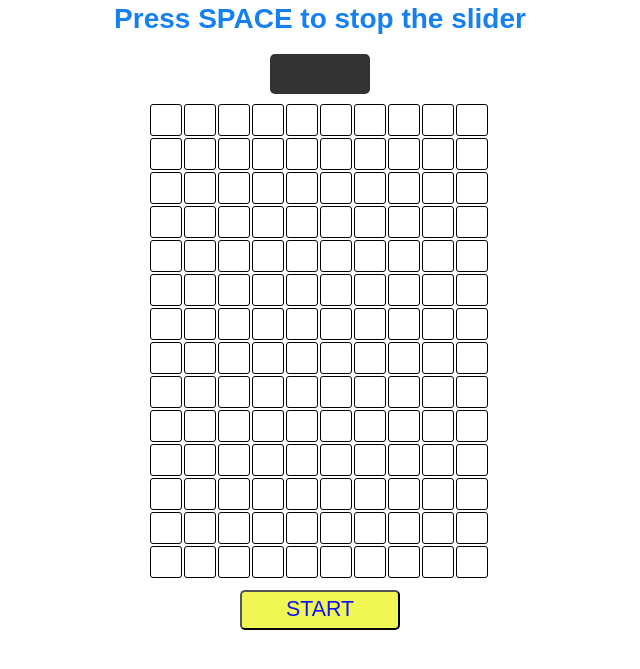
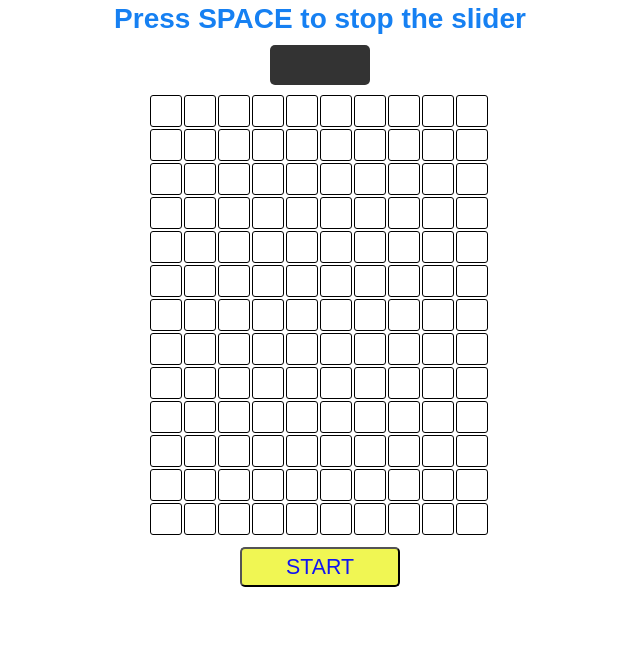
Before and after one commit to caioguarnieri/MegaStacker-2.0, a plain HTML site: page index.html in a window 1280 px wide. Shown: the part 87-756 px from the top of the page, without its empty margins (320-960 px from the left). Drawn offline with Linux system fonts and the light colour scheme.

```diff
--- a/script.js
+++ b/script.js
@@ -1,5 +1,5 @@
 let Stackers = (function () {
-  let row1 = 14; // ALTERA O NUMERO DE LINAS DO JOGO.
+  let row1 = 13; // ALTERA O NUMERO DE LINAS DO JOGO.
   let columns = 10; // ALTERA O NUMERO DE COLUNAS DO JOGO.
   let squareSize = 32; // ALTERA A DISTANCIA ENTRE UM QUADRINHO E OUTRO.
   let loadingState = 0;
--- a/style.css
+++ b/style.css
@@ -8,6 +8,7 @@ body {
   font-size: 36px;
 }
 .rules {
+  margin: 0px 0px 10px 0px;
   text-align: center;
   color: rgb(22, 128, 242);
 }
```
